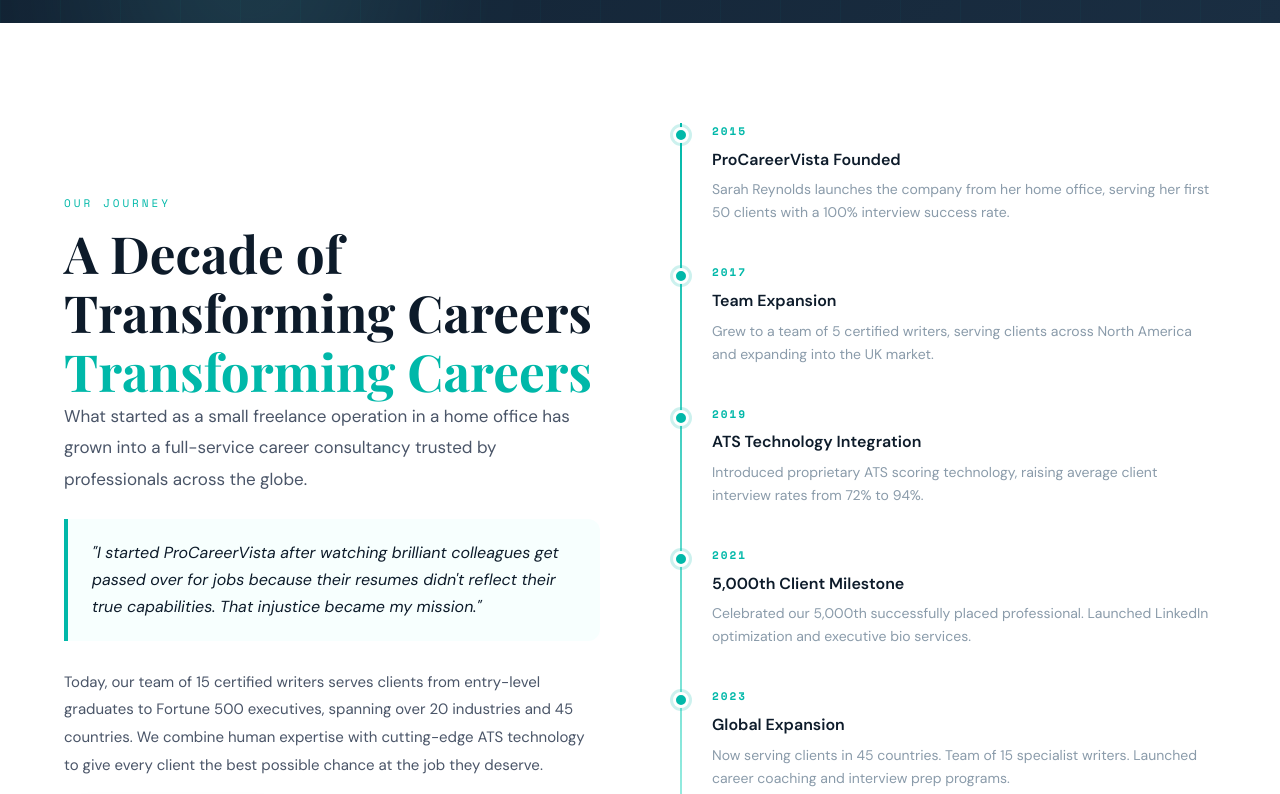
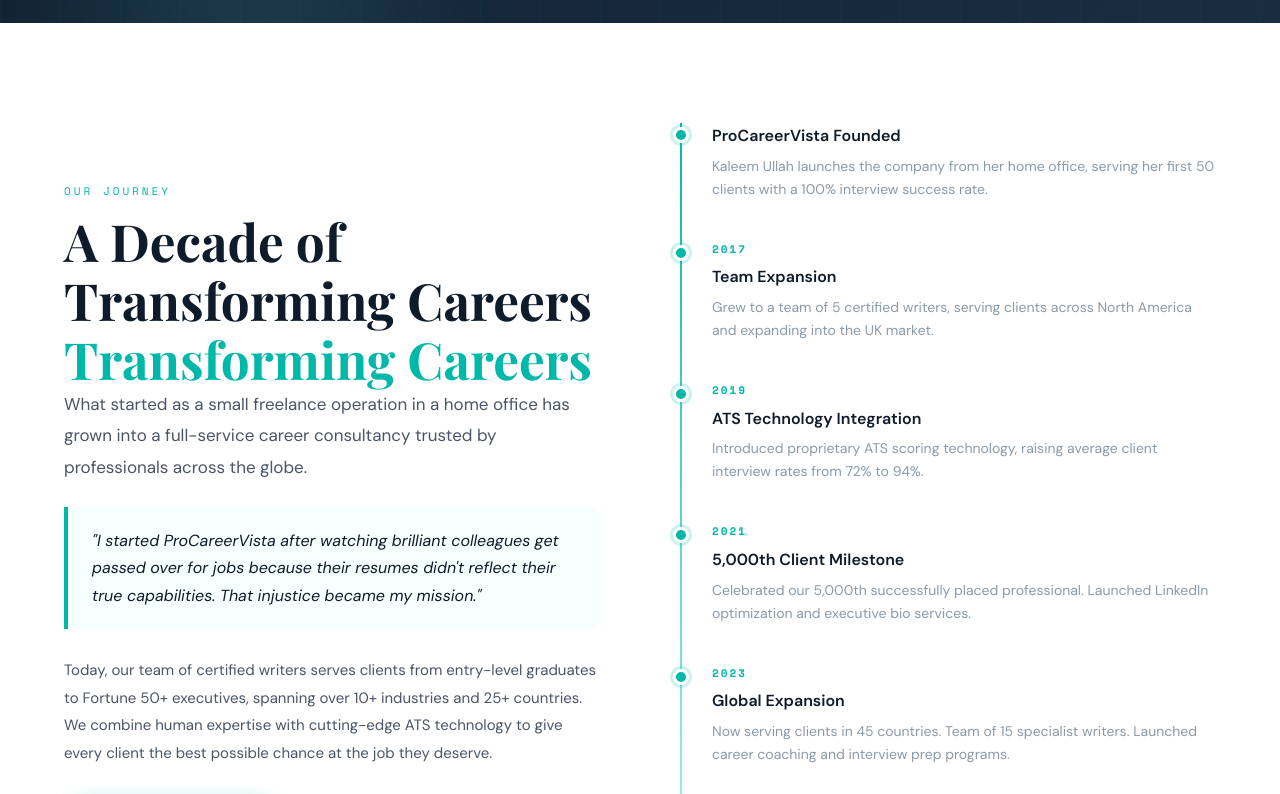
Before and after one commit to basir2353/provista, a Next.js app: page /about in a window 1280 px wide. Shown: the part 800-1594 px from the top of the page. Built offline with nearby package versions, Linux system fonts and the light colour scheme; no server answers.

Commit message:
Revise company history and client statistics
Updated client and company details in the AboutContent component.

```diff
--- a/src/components/pages/AboutContent.tsx
+++ b/src/components/pages/AboutContent.tsx
@@ -71,15 +71,14 @@
               </h2>
               <p className="story-intro reveal">{settings.about_story_intro}</p>
               <div className="story-highlight reveal">"I started ProCareerVista after watching brilliant colleagues get passed over for jobs because their resumes didn't reflect their true capabilities. That injustice became my mission."</div>
-              <p className="story-intro reveal" style={{fontSize: "15px"}}>Today, our team of 15 certified writers serves clients from entry-level graduates to Fortune 500 executives, spanning over 20 industries and 45 countries. We combine human expertise with cutting-edge ATS technology to give every client the best possible chance at the job they deserve.</p>
+              <p className="story-intro reveal" style={{fontSize: "15px"}}>Today, our team of certified writers serves clients from entry-level graduates to Fortune 50+ executives, spanning over 10+ industries and 25+ countries. We combine human expertise with cutting-edge ATS technology to give every client the best possible chance at the job they deserve.</p>
               <div className="reveal" style={{marginTop: "28px"}}><a href="/team" className="btn btn-primary">Meet Our Full Team →</a></div>
             </div>
             <div className="story-timeline reveal">
               <div className="timeline-item">
                 <div className="timeline-dot"></div>
-                <div className="timeline-year">2015</div>
                 <div className="timeline-title">ProCareerVista Founded</div>
-                <div className="timeline-desc">Sarah Reynolds launches the company from her home office, serving her first 50 clients with a 100% interview success rate.</div>
+                <div className="timeline-desc">Kaleem Ullah launches the company from her home office, serving her first 50 clients with a 100% interview success rate.</div>
               </div>
               <div className="timeline-item">
                 <div className="timeline-dot"></div>
```
